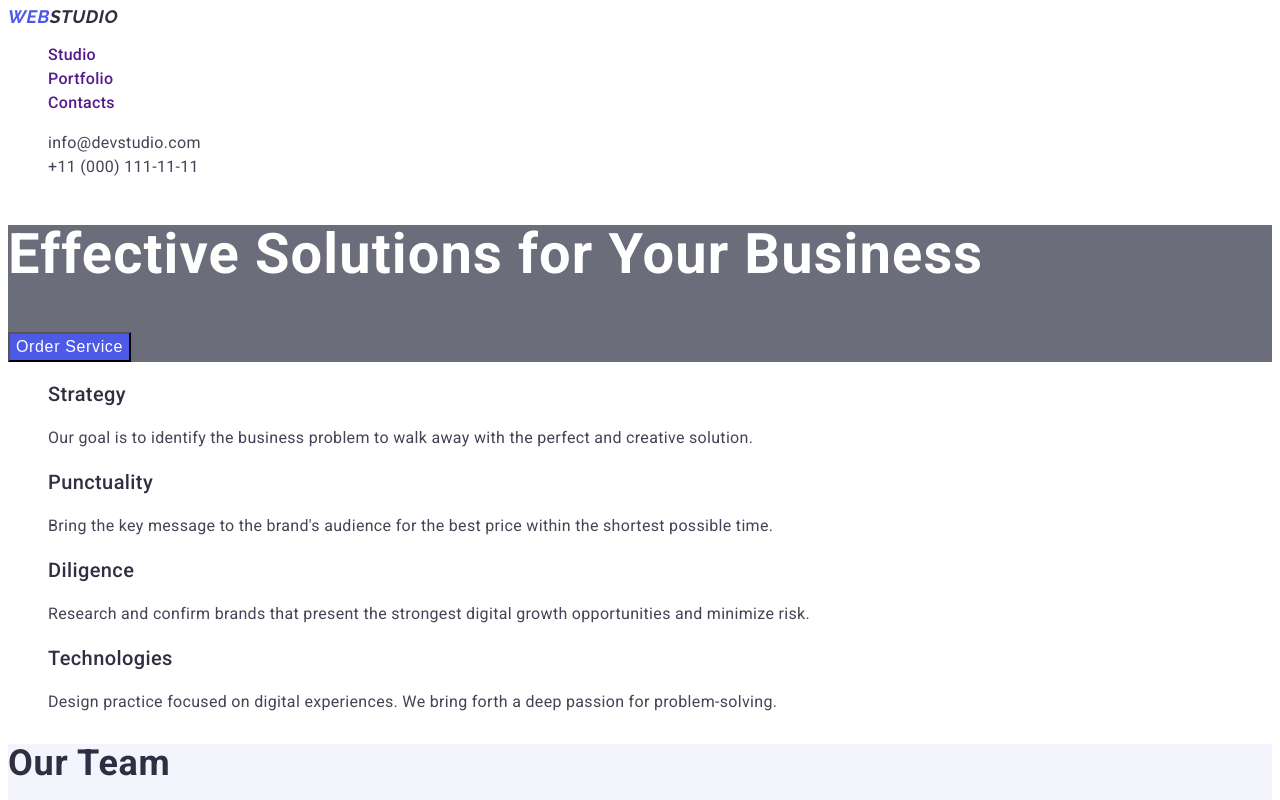
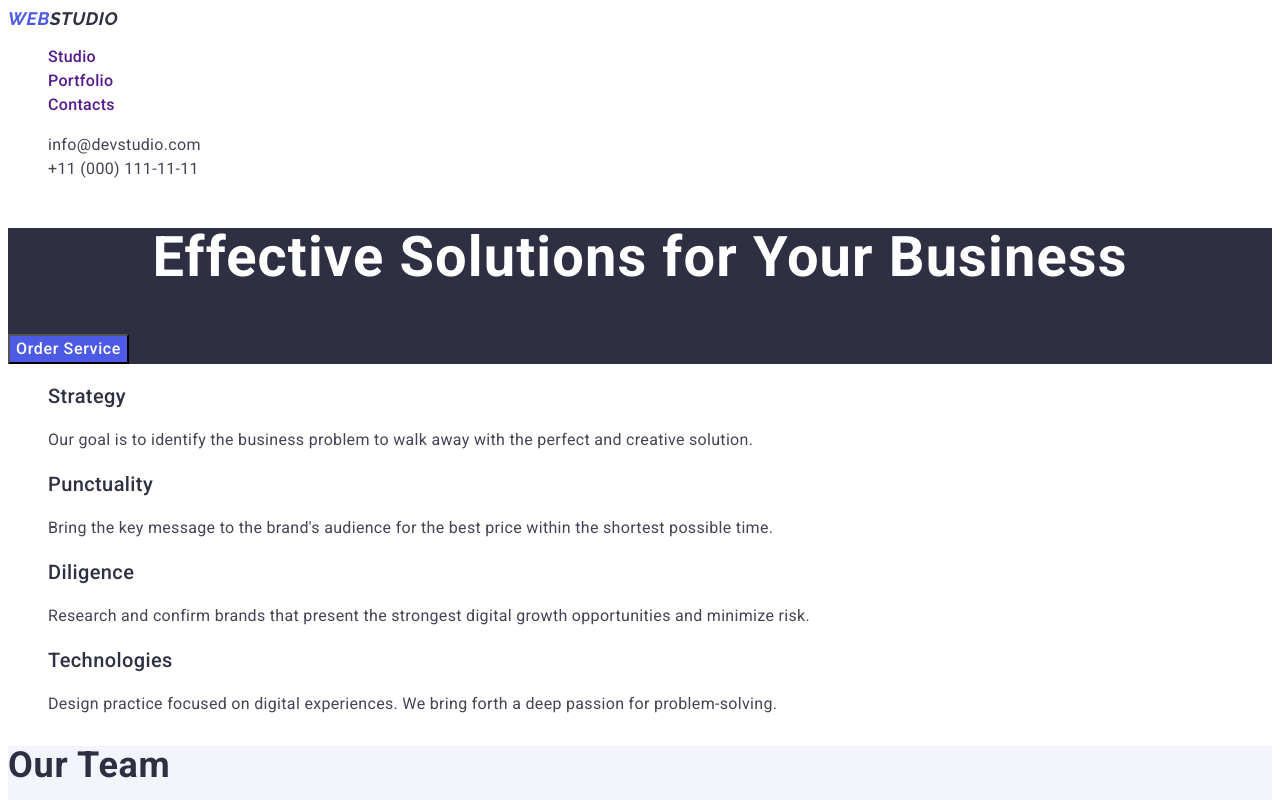
Before and after one commit to MimesisV/goit-homework-02, a plain HTML site: page index.html in a window 1280 px wide. Shown: the top 800 px of the page. Drawn offline with Linux system fonts and the light colour scheme.

Commit message:
fix heade & first section

```diff
--- a/css/index.css
+++ b/css/styles.css
@@ -11,7 +11,7 @@
 }
 
 body {
-    color: var(--regular-text-color);
+    color: #434455;
     background-color: #FFFFFF;
     font-family: 'Roboto', sans-serif;
 }
@@ -36,7 +36,7 @@ button {
     font-family: 'Raleway', sans-serif;
     font-size: 18px;
     font-weight: 700;
-    line-height: 1.17px; /* 116.667% */
+    line-height: 1.17; /* 116.667% */
     letter-spacing: 0.03em;
     text-transform: uppercase;
 
@@ -84,12 +84,13 @@ button {
 
 /* --- Hero --- */
 .hero-section {
-    background-color: rgba(46, 47, 66, 0.7) ;
+    background-color: #2e2f42 ;
 }
 
 .hero-section-headline {
     color: var(--light-text-color);
 
+    text-align: center;
     font-size: 56px;
     font-weight: 700;
     line-height: 1.07; /* 107.143% */
@@ -97,6 +98,8 @@ button {
 }
 
 .hero-section-button {
+    font-family: "Roboto", sans-serif;
+
     color: var(--light-text-color);
     background-color: var(--primary-brand);
 
@@ -104,6 +107,10 @@ button {
     font-weight: 500;
     line-height: 1.5; /* 150% */
     letter-spacing: 0.04em;
+}
+
+.hero-section-button:hover, .hero-section-button:focus {
+    background-color: #404BBF;
 }
 
 /* --- Our strategies --- */
--- a/index.html
+++ b/index.html
@@ -8,7 +8,7 @@
     <link rel="preconnect" href="https://fonts.googleapis.com">
     <link rel="preconnect" href="https://fonts.gstatic.com" crossorigin>
     <link href="https://fonts.googleapis.com/css2?family=Raleway:ital,wght@1,700&family=Roboto:wght@400;500;700&display=swap" rel="stylesheet">
-    <link rel="stylesheet" href="./css/index.css">
+    <link rel="stylesheet" href="./css/styles.css">
 </head>
 <!-- HEADER -->
 <header class="header">
```
